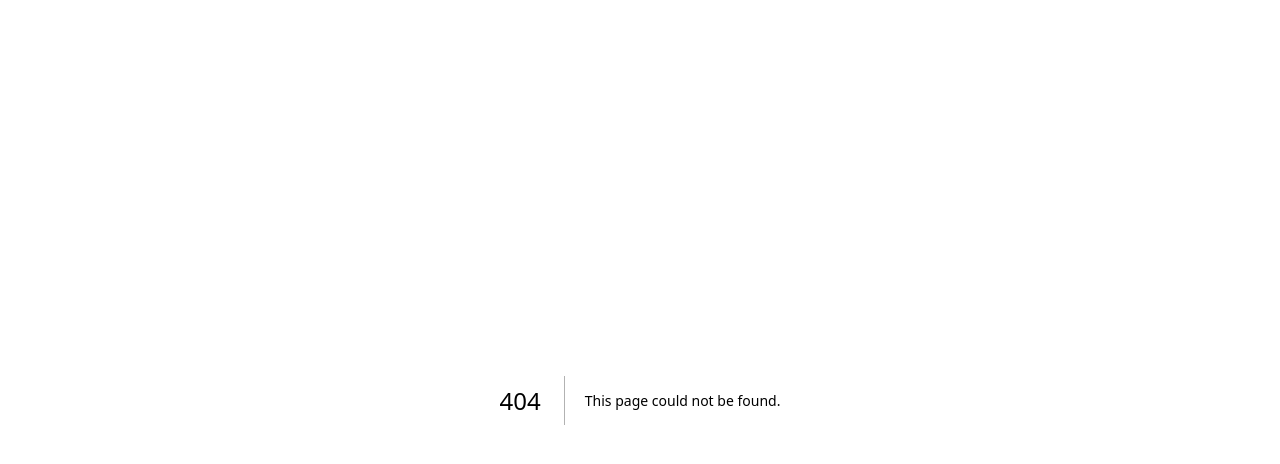
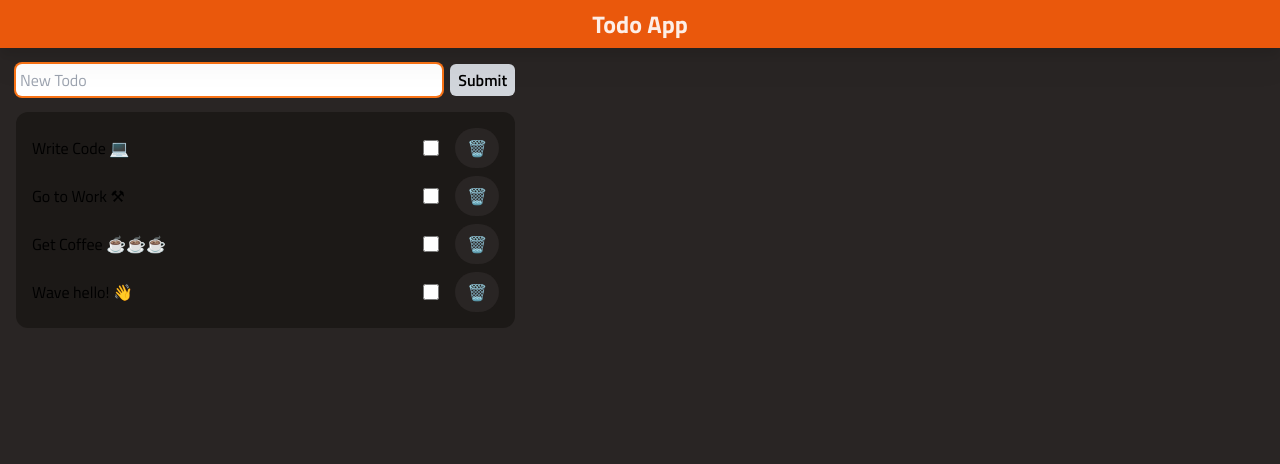
Before and after one commit to Artemides/testing-app, a Next.js app: page /todoApp in a window 1280 px wide. Before the commit this address had no page. Shown: the top 464 px of the page. Built offline with nearby package versions, Linux system fonts and the light colour scheme.

Commit message:
copy app

```diff
--- /dev/null
+++ b/src/app/components/Todo/AddTodo/AddTodo.tsx
@@ -0,0 +1,53 @@
+import { Todo } from "@/types/todo";
+import { useState, FormEvent } from "react";
+
+type Props = {
+  setTodos: React.Dispatch<React.SetStateAction<Todo[]>>;
+};
+
+export default function AddItemForm({ setTodos }: Props) {
+  const [item, setItem] = useState("");
+
+  const handleSubmit = async (e: FormEvent<HTMLFormElement>) => {
+    e.preventDefault();
+
+    if (!item) return;
+
+    setTodos((prev) => {
+      const highestId = [...prev].sort((a, b) => b.id - a.id)[0].id;
+
+      return [
+        ...prev,
+        { userId: 1, title: item, completed: false, id: highestId + 1 },
+      ];
+    });
+
+    setItem("");
+  };
+
+  return (
+    <form onSubmit={handleSubmit} className="flex gap-2 items-center w-2/5">
+      <label hidden htmlFor="title">
+        New Todo
+      </label>
+      <input
+        type="text"
+        id="title"
+        name="title"
+        value={item}
+        onChange={(e) => setItem(e.target.value)}
+        className="text-md text-stone-900 p-1 rounded-md flex-grow w-full focus:outline-none focus:ring-2 focus:ring-orange-500"
+        placeholder="New Todo"
+        autoFocus
+      />
+
+      <button
+        type="submit"
+        className="px-2 py-1 text-md rounded-md text-black font-semibold max-w-xs bg-orange-600 hover:cursor-pointer hover:bg-green-400 disabled:bg-gray-300 enabled:text-white"
+        disabled={!item ? true : false}
+      >
+        Submit
+      </button>
+    </form>
+  );
+}
--- /dev/null
+++ b/src/app/components/Todo/Header/Header.tsx
@@ -0,0 +1,5 @@
+const Header = ({ title }: { title: string }) => {
+  return <h1 className="text-2xl font-bold text-white/90">{title}</h1>;
+};
+
+export default Header;
--- /dev/null
+++ b/src/app/components/Todo/Navbar.tsx
@@ -0,0 +1,11 @@
+import Header from "./Header/Header";
+
+export const Navbar = () => {
+  return (
+    <nav className="sticky top-0 p-2 drop-shadow-xl bg-orange-600 z-10">
+      <div className="max-w-xl mx-auto flex justify-center">
+        <Header title="Todo App" />
+      </div>
+    </nav>
+  );
+};
--- /dev/null
+++ b/src/app/components/Todo/TodoItem/TodoItem.tsx
@@ -0,0 +1,52 @@
+import { ChangeEvent, MouseEvent } from "react";
+import { Todo } from "@/types/todo";
+
+type Props = {
+  todo: Todo;
+  setTodos: React.Dispatch<React.SetStateAction<Todo[]>>;
+};
+
+export default function TodoItem({ todo, setTodos }: Props) {
+  const handleChange = async (e: ChangeEvent<HTMLInputElement>) => {
+    //const updatedTodo = await updateTodo(todo)
+    setTodos((prevTodos) => [
+      ...prevTodos.filter((prev) => prev.id !== todo.id),
+      { ...todo, completed: !todo.completed },
+    ]);
+  };
+
+  const handleDelete = async (e: MouseEvent<HTMLButtonElement>) => {
+    //await deleteTodo(todo)
+    setTodos((prev) => [...prev.filter((td) => td.id !== todo.id)]);
+  };
+
+  return (
+    <article className="my-2 flex justify-between items-center">
+      <label
+        className="text-md hover:font-bold"
+        data-testid="todo-item"
+        htmlFor={todo.id.toString()}
+      >
+        {todo.title}
+      </label>
+      <div className="flex items-center gap-4">
+        <input
+          type="checkbox"
+          checked={todo.completed}
+          id={todo.id.toString()}
+          name="completed"
+          onChange={handleChange}
+          className="w-4 h-4"
+        />
+
+        <button
+          data-testid="delete-button"
+          onClick={handleDelete}
+          className="px-3 py-2 text-md rounded-full max-w-xs bg-stone-800 hover:cursor-pointer hover:bg-red-500"
+        >
+          🗑️
+        </button>
+      </div>
+    </article>
+  );
+}
--- /dev/null
+++ b/src/app/components/Todo/TodoList/TodoList.tsx
@@ -0,0 +1,26 @@
+import { Todo } from "@/types/todo";
+import TodoItem from "../TodoItem/TodoItem";
+
+type Props = {
+  todos: Todo[];
+  setTodos: React.Dispatch<React.SetStateAction<Todo[]>>;
+};
+
+export default function TodoList({ todos, setTodos }: Props) {
+  let content;
+  if (todos.length === 0) {
+    content = <p>No Todos Available</p>;
+  } else {
+    const sortedTodos = todos.sort((a, b) => b.id - a.id);
+
+    content = (
+      <div className="w-2/5 bg-stone-900 px-4 py-2 mt-4 rounded-xl">
+        {sortedTodos.map((todo) => (
+          <TodoItem key={todo.id} todo={todo} setTodos={setTodos} />
+        ))}
+      </div>
+    );
+  }
+
+  return content;
+}
--- a/src/app/layout.tsx
+++ b/src/app/layout.tsx
@@ -1,12 +1,15 @@
 import "./globals.css";
 import type { Metadata } from "next";
-import { Inter } from "next/font/google";
+import { Titillium_Web } from "next/font/google";
 
-const inter = Inter({ subsets: ["latin"] });
+const titillium = Titillium_Web({
+  subsets: ["latin"],
+  weight: ["200", "300", "400", "600", "700", "900"],
+});
 
 export const metadata: Metadata = {
-  title: "Create Next App",
-  description: "Generated by create next app",
+  title: "Multi App",
+  description: "apps under testing",
 };
 
 if (process.env.NODE_ENV === "development") {
@@ -20,7 +23,7 @@ export default function RootLayout({
 }) {
   return (
     <html lang="en">
-      <body className={inter.className}>{children}</body>
+      <body className={titillium.className}>{children}</body>
     </html>
   );
 }
--- /dev/null
+++ b/src/app/todoApp/layout.tsx
@@ -0,0 +1,15 @@
+import { PropsWithChildren } from "react";
+import { Navbar } from "../components/Todo/Navbar";
+
+const TodosLayout = ({ children }: PropsWithChildren) => {
+  return (
+    <>
+      <nav>
+        <Navbar />
+      </nav>
+      {children}
+    </>
+  );
+};
+
+export default TodosLayout;
--- /dev/null
+++ b/src/app/todoApp/page.tsx
@@ -0,0 +1,44 @@
+"use client";
+
+import { Todo } from "@/types/todo";
+import AddItemForm from "../components/Todo/AddTodo/AddTodo";
+import { useState } from "react";
+import TodoList from "../components/Todo/TodoList/TodoList";
+
+const INITIAL_TODOS = [
+  {
+    userId: 1,
+    title: "Wave hello! 👋",
+    completed: false,
+    id: 1,
+  },
+  {
+    userId: 1,
+    title: "Get Coffee ☕☕☕",
+    completed: false,
+    id: 2,
+  },
+  {
+    userId: 1,
+    title: "Go to Work ⚒",
+    completed: false,
+    id: 3,
+  },
+  {
+    userId: 1,
+    title: "Write Code 💻",
+    completed: false,
+    id: 4,
+  },
+];
+const TodosHome = () => {
+  const [todos, setTodos] = useState<Todo[]>(INITIAL_TODOS);
+  return (
+    <div className="bg-stone-800 h-screen p-4">
+      <AddItemForm setTodos={setTodos} />
+      <TodoList todos={todos} setTodos={setTodos} />
+    </div>
+  );
+};
+
+export default TodosHome;
--- /dev/null
+++ b/src/types/todo.ts
@@ -0,0 +1,6 @@
+export type Todo = {
+  userId: number;
+  id: number;
+  title: string;
+  completed: boolean;
+};
```
